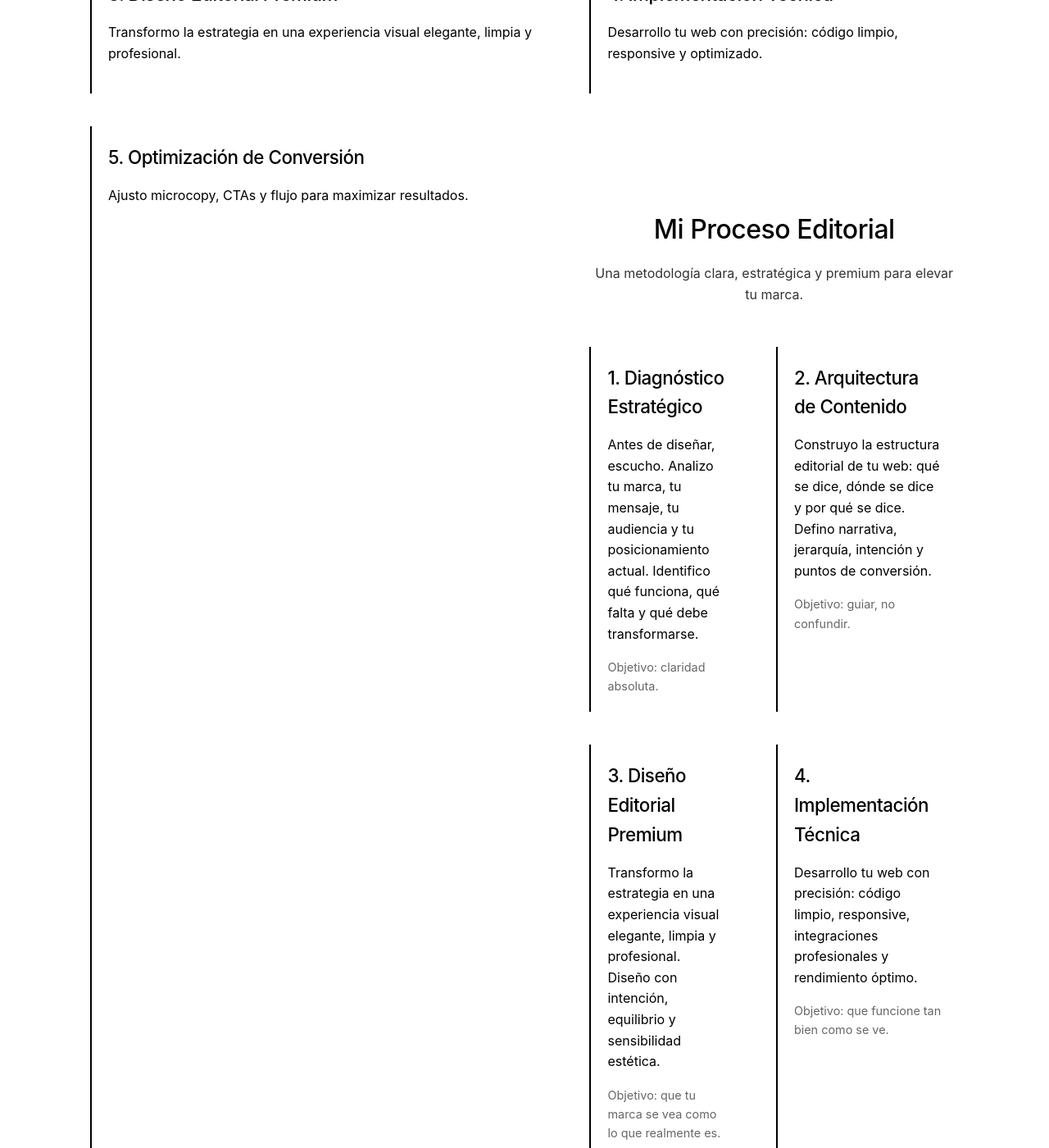
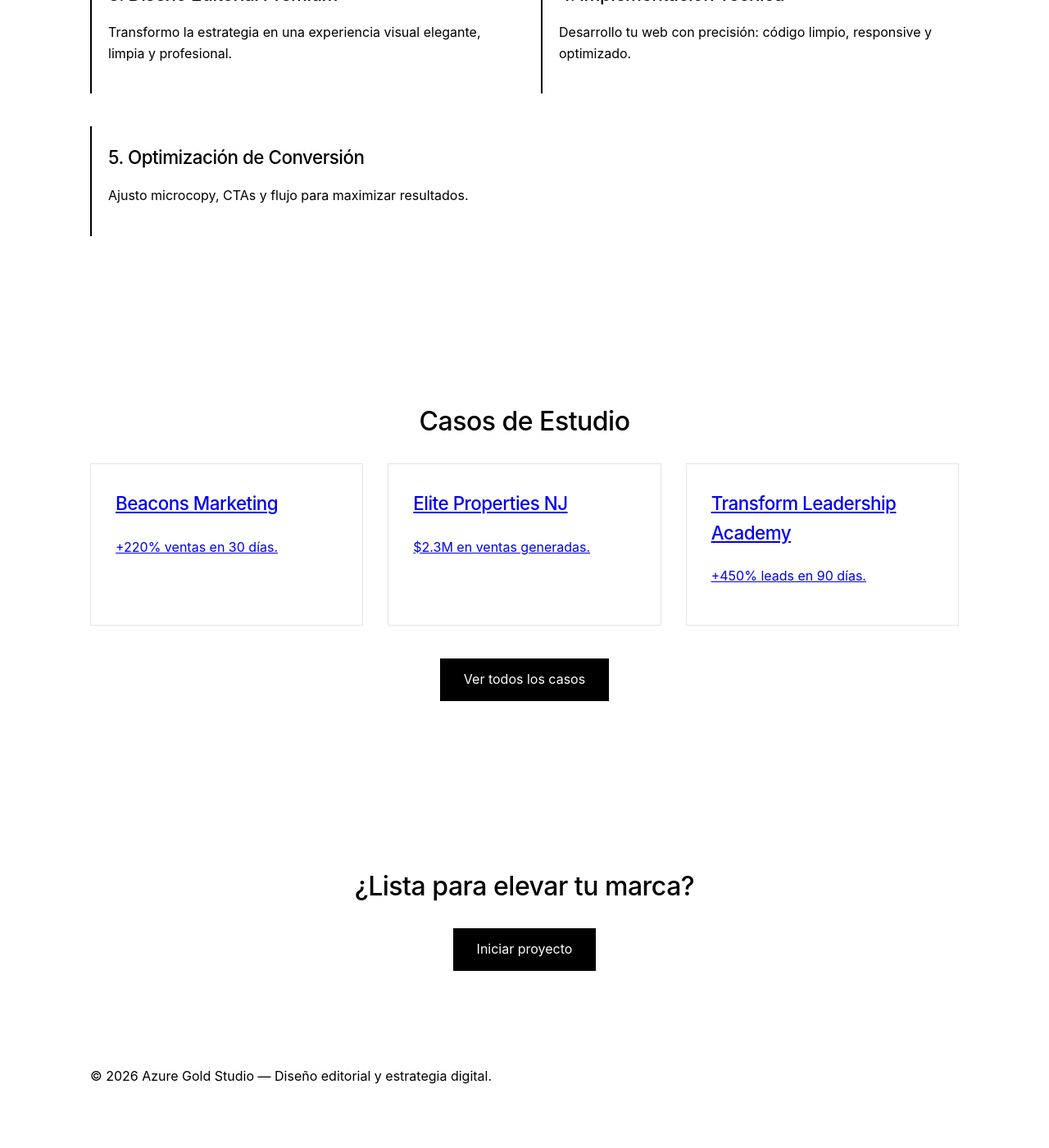
Before and after one commit to jcynay0206/mi_portfolio, a Jekyll site: the page built from index.html, in a window 1280 px wide and 1400 px high, scrolled down 2168 px. Shown: the whole window at 82% size. Built offline with Jekyll 4.4.1, drawn with Linux system fonts in a browser that asks for light colours; after the commit the page ends 3510 px from its top, so only the background shows below that; some of the changed text lies outside the part shown.

Commit message:
Update index.html

```diff
--- a/index.html
+++ b/index.html
@@ -60,47 +60,6 @@ title: "Azure Gold Studio"
       <p>Ajusto microcopy, CTAs y flujo para maximizar resultados.</p>
     </div>
 
-    <section class="process wrapper reveal">
-  <h2 class="process-title">Mi Proceso Editorial</h2>
-  <p class="process-subtitle">Una metodología clara, estratégica y premium para elevar tu marca.</p>
-
-  <div class="process-steps">
-
-    <div class="process-step">
-      <h3>1. Diagnóstico Estratégico</h3>
-      <p>Antes de diseñar, escucho. Analizo tu marca, tu mensaje, tu audiencia y tu posicionamiento actual. Identifico qué funciona, qué falta y qué debe transformarse.</p>
-      <span class="step-note">Objetivo: claridad absoluta.</span>
-    </div>
-
-    <div class="process-step">
-      <h3>2. Arquitectura de Contenido</h3>
-      <p>Construyo la estructura editorial de tu web: qué se dice, dónde se dice y por qué se dice. Defino narrativa, jerarquía, intención y puntos de conversión.</p>
-      <span class="step-note">Objetivo: guiar, no confundir.</span>
-    </div>
-
-    <div class="process-step">
-      <h3>3. Diseño Editorial Premium</h3>
-      <p>Transformo la estrategia en una experiencia visual elegante, limpia y profesional. Diseño con intención, equilibrio y sensibilidad estética.</p>
-      <span class="step-note">Objetivo: que tu marca se vea como lo que realmente es.</span>
-    </div>
-
-    <div class="process-step">
-      <h3>4. Implementación Técnica</h3>
-      <p>Desarrollo tu web con precisión: código limpio, responsive, integraciones profesionales y rendimiento óptimo.</p>
-      <span class="step-note">Objetivo: que funcione tan bien como se ve.</span>
-    </div>
-
-    <div class="process-step">
-      <h3>5. Optimización de Conversión</h3>
-      <p>Ajusto microcopy, CTAs, estructura y flujo para maximizar resultados. Tu web no solo se ve premium: convierte.</p>
-      <span class="step-note">Objetivo: resultados reales.</span>
-    </div>
-
-    <div class="process-step">
-      <h3>6. Entrega + Acompañamiento</h3>
-      <p>Te entrego una web editorial lista para crecer contigo. Incluye guía de uso, recomendaciones y soporte inicial.</p>
-      <span class="step-note">Objetivo: que tengas control total.</span>
-    </div>
 
   </div>
 </section>
```
